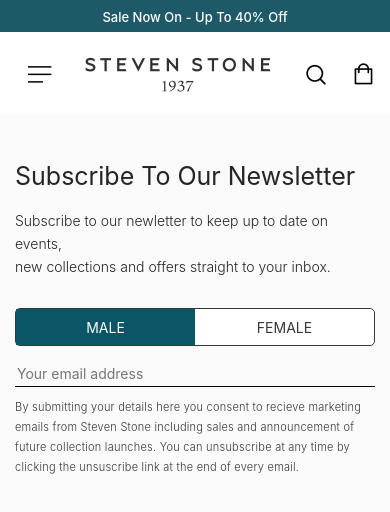
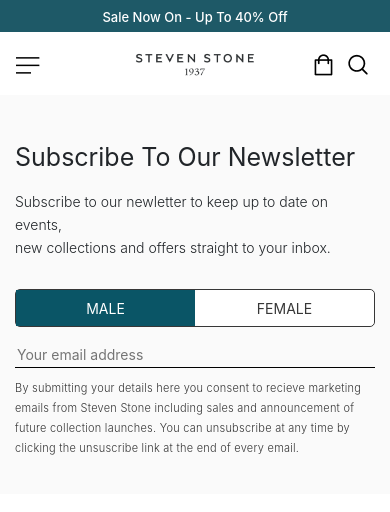
Before and after one commit to bigdreamer07/steven-stone-test, a React (Create React App) app: page / in a window 390 px wide. Shown: the top 512 px of the page. Built offline with nearby package versions, Linux system fonts and the light colour scheme.

Commit message:
mobile header style update

```diff
--- a/src/components/Header/HeaderContent/HeaderContent.scss
+++ b/src/components/Header/HeaderContent/HeaderContent.scss
@@ -38,6 +38,7 @@
         background-color: #F7F7F7;
         border: none;
         height: 35px;
+        outline: none;
       }
 
       .right-icon-box {
@@ -46,7 +47,7 @@
         align-items: center;
 
         .right-icons {
-          padding: 5px 5px;
+          padding-left: 15px;
         }
       }
     }
@@ -79,17 +80,29 @@
   align-items: center;
   padding: 15px 15px;
 
+  & > div {
+    width: 30%;
+
+    .btn {
+      padding: 0;
+    }
+  }
+
+  .icon-container {
+    width: 40%;
+
+    img {
+      width: 100%;
+      display: block;
+    }
+  }
+
   .search-cart-container {
      display: flex;
-     flex-direction: row;
-     justify-content: space-evenly;
+     flex-direction: row-reverse;
+
+     .btn {
+       margin: auto 5px;
+     }
   }
 }
-
-@media(max-width: 768px) {
-  .MobileHeaderContent {
-    .icon-contanier {
-
-    }
-  }
-}
```
